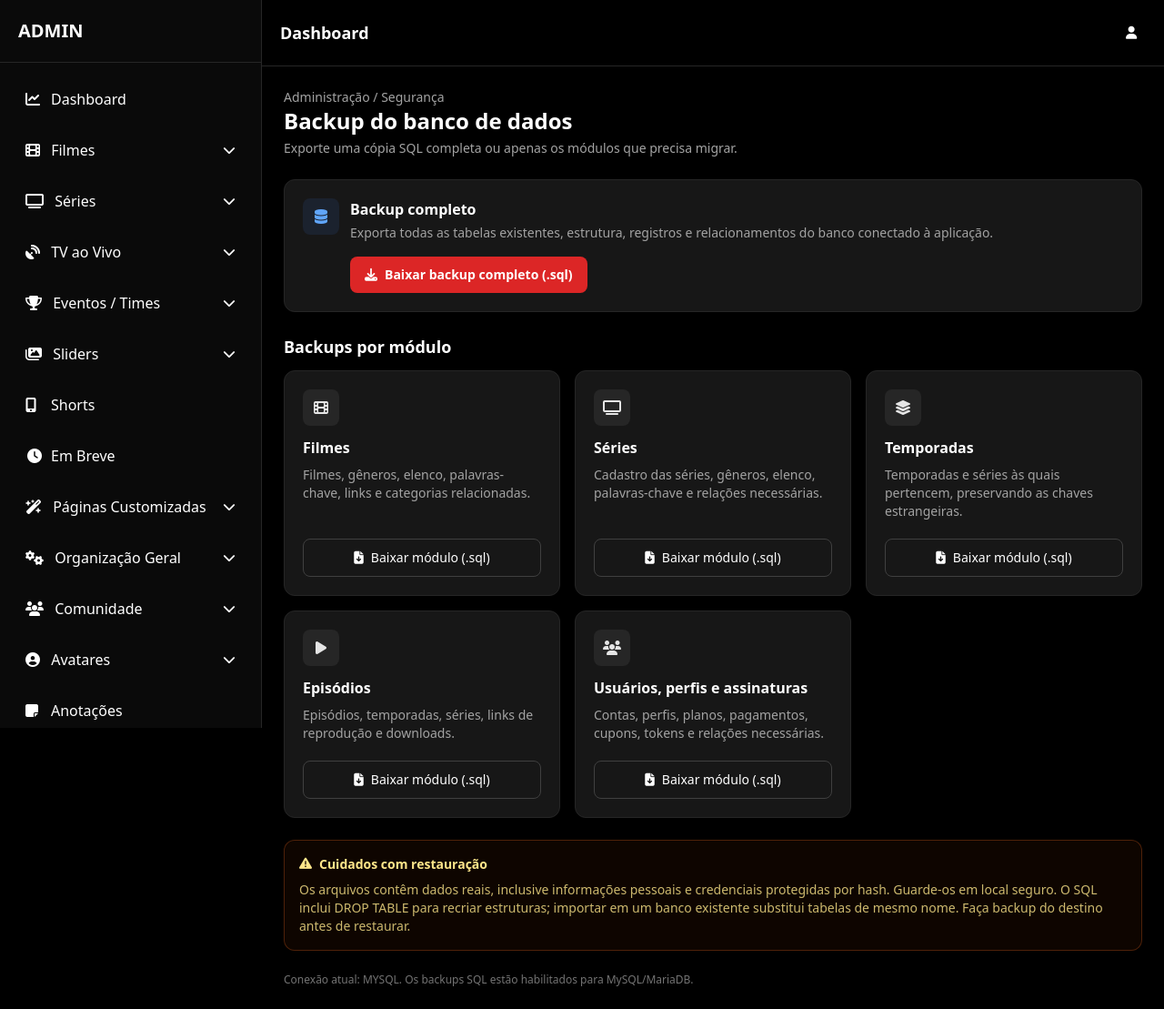
After one commit to JTANKxz/fynecine, a Laravel app: page /dashzin/backups in a window 1280 px wide. The commit adds this page. Shown: the whole page at 91% size. Run offline with Laravel 12, Linux system fonts and the light colour scheme; a user stored in the database is signed in; data comes from the database, SQL or seed files in the repository; tables that the repository leaves empty hold one stand-in row (values such as "Sample post"); some libraries are stand-ins or nearby versions.

Commit message:
Mudanças

```diff
--- /dev/null
+++ b/app/Http/Controllers/Admin/DatabaseBackupController.php
@@ -0,0 +1,125 @@
+<?php
+
+namespace App\Http\Controllers\Admin;
+
+use App\Http\Controllers\Controller;
+use Illuminate\Support\Facades\DB;
+use Symfony\Component\HttpFoundation\StreamedResponse;
+
+class DatabaseBackupController extends Controller
+{
+    private const GROUPS = [
+        'movies' => [
+            'label' => 'Filmes',
+            'description' => 'Filmes, gêneros, elenco, palavras-chave, links e categorias relacionadas.',
+            'tables' => ['movies', 'genres', 'genre_movie', 'casts', 'castables', 'tmdb_keywords', 'keywordables', 'movie_play_links', 'movie_download_links', 'content_categories', 'sliders', 'profile_lists'],
+        ],
+        'series' => [
+            'label' => 'Séries',
+            'description' => 'Cadastro das séries, gêneros, elenco, palavras-chave e relações necessárias.',
+            'tables' => ['series', 'genres', 'genre_series', 'casts', 'castables', 'tmdb_keywords', 'keywordables', 'content_categories', 'sliders'],
+        ],
+        'seasons' => [
+            'label' => 'Temporadas',
+            'description' => 'Temporadas e séries às quais pertencem, preservando as chaves estrangeiras.',
+            'tables' => ['seasons', 'series'],
+        ],
+        'episodes' => [
+            'label' => 'Episódios',
+            'description' => 'Episódios, temporadas, séries, links de reprodução e downloads.',
+            'tables' => ['episodes', 'seasons', 'series', 'episode_links', 'episode_download_links'],
+        ],
+        'users' => [
+            'label' => 'Usuários, perfis e assinaturas',
+            'description' => 'Contas, perfis, planos, pagamentos, cupons, tokens e relações necessárias.',
+            'tables' => ['users', 'profiles', 'subscription_plans', 'pix_payments', 'cakto_campaign_purchases', 'personal_access_tokens', 'coupons', 'user_coupons', 'reward_claims', 'notifications', 'notification_user', 'profile_lists', 'watch_progress', 'playlists', 'playlist_items'],
+        ],
+    ];
+
+    public function index()
+    {
+        abort_unless(auth()->user()?->isAdmin(), 403);
+        $driver = DB::connection()->getDriverName();
+        $groups = self::GROUPS;
+        return view('admin.backups.index', compact('groups', 'driver'));
+    }
+
+    public function download(string $type): StreamedResponse
+    {
+        abort_unless(auth()->user()?->isAdmin(), 403);
+        abort_unless($type === 'full' || isset(self::GROUPS[$type]), 404);
+
+        $connection = DB::connection();
+        abort_unless(in_array($connection->getDriverName(), ['mysql', 'mariadb'], true), 422, 'A exportação SQL está disponível para MySQL/MariaDB.');
+
+        $allTables = collect(DB::select('SHOW FULL TABLES'))
+            ->filter(fn ($row) => strtoupper((string) (array_values((array) $row)[1] ?? '')) === 'BASE TABLE')
+            ->map(fn ($row) => array_values((array) $row)[0])
+            ->filter(fn ($name) => is_string($name) && preg_match('/^[A-Za-z0-9_]+$/', $name))
+            ->values()->all();
+
+        $tables = $type === 'full' ? $allTables : $this->resolveTables(self::GROUPS[$type]['tables'], $allTables);
+        abort_if(empty($tables), 422, 'Nenhuma tabela disponível para esta seleção.');
+
+        $filename = 'fynecine-' . $type . '-' . now()->format('Y-m-d_His') . '.sql';
+
+        return response()->streamDownload(function () use ($connection, $tables, $type) {
+            $out = fopen('php://output', 'wb');
+            fwrite($out, "-- FYNECINE DATABASE BACKUP\n-- Gerado em: " . now()->toDateTimeString() . "\n-- Tipo: {$type}\n\n");
+            fwrite($out, "SET NAMES utf8mb4;\nSET FOREIGN_KEY_CHECKS=0;\nSET SQL_MODE='NO_AUTO_VALUE_ON_ZERO';\n\n");
+
+            foreach ($tables as $table) {
+                $q = chr(96) . str_replace(chr(96), chr(96).chr(96), $table) . chr(96);
+                $create = $connection->selectOne("SHOW CREATE TABLE {$q}");
+                $createValues = $create ? array_values((array) $create) : [];
+                $createSql = $createValues[1] ?? null;
+                if (!$createSql) continue;
+
+                fwrite($out, "\n-- Estrutura: {$table}\nDROP TABLE IF EXISTS {$q};\n{$createSql};\n\n");
+                $columns = collect($connection->select("SHOW COLUMNS FROM {$q}"))->pluck('Field')->all();
+                if (!$columns) continue;
+
+                $columnSql = implode(', ', array_map(fn ($column) => chr(96) . str_replace(chr(96), chr(96).chr(96), $column) . chr(96), $columns));
+                foreach ($connection->table($table)->cursor() as $row) {
+                    $values = [];
+                    foreach ($columns as $column) {
+                        $value = $row->{$column};
+                        if ($value === null) $values[] = 'NULL';
+                        elseif (is_bool($value)) $values[] = $value ? '1' : '0';
+                        else $values[] = $connection->getPdo()->quote((string) $value);
+                    }
+                    fwrite($out, "INSERT INTO {$q} ({$columnSql}) VALUES (" . implode(', ', $values) . ");\n");
+                }
+                fwrite($out, "\n");
+            }
+            fwrite($out, "\nSET FOREIGN_KEY_CHECKS=1;\n");
+            fclose($out);
+        }, $filename, ['Content-Type' => 'application/sql; charset=UTF-8', 'Cache-Control' => 'no-store, private']);
+    }
+
+    private function resolveTables(array $requested, array $allTables): array
+    {
+        $available = array_fill_keys($allTables, true);
+        $selected = [];
+        foreach ($requested as $table) if (isset($available[$table])) $selected[$table] = true;
+
+        $pending = array_keys($selected);
+        while ($pending) {
+            $table = array_pop($pending);
+            $parents = DB::select(
+                'SELECT DISTINCT REFERENCED_TABLE_NAME AS parent_table
+                 FROM information_schema.KEY_COLUMN_USAGE
+                 WHERE TABLE_SCHEMA = DATABASE() AND TABLE_NAME = ? AND REFERENCED_TABLE_NAME IS NOT NULL',
+                [$table]
+            );
+            foreach ($parents as $parent) {
+                $name = $parent->parent_table ?? null;
+                if ($name && isset($available[$name]) && !isset($selected[$name])) {
+                    $selected[$name] = true;
+                    $pending[] = $name;
+                }
+            }
+        }
+        return array_values(array_filter($allTables, fn ($table) => isset($selected[$table])));
+    }
+}
--- /dev/null
+++ b/resources/views/admin/backups/index.blade.php
@@ -0,0 +1,47 @@
+@extends('layouts.admin')
+
+@section('title', 'Backups do banco de dados')
+
+@section('content')
+<div class="max-w-6xl mx-auto space-y-6">
+    <div>
+        <p class="text-sm text-neutral-400">Administração / Segurança</p>
+        <h2 class="text-2xl font-bold text-white">Backup do banco de dados</h2>
+        <p class="text-sm text-neutral-400 mt-1">Exporte uma cópia SQL completa ou apenas os módulos que precisa migrar.</p>
+    </div>
+    <div class="rounded-xl border border-neutral-800 bg-neutral-900 p-5">
+        <div class="flex items-start gap-3">
+            <div class="w-10 h-10 rounded-lg bg-blue-500/10 text-blue-400 flex items-center justify-center shrink-0"><i class="fa-solid fa-database"></i></div>
+            <div>
+                <h3 class="font-semibold text-white">Backup completo</h3>
+                <p class="text-sm text-neutral-400 mt-1">Exporta todas as tabelas existentes, estrutura, registros e relacionamentos do banco conectado à aplicação.</p>
+                <a href="{{ route('admin.backups.download', 'full') }}" class="mt-4 inline-flex items-center gap-2 rounded-lg bg-red-600 hover:bg-red-500 px-4 py-2.5 text-sm font-semibold text-white"><i class="fa-solid fa-download"></i> Baixar backup completo (.sql)</a>
+            </div>
+        </div>
+    </div>
+    <div>
+        <h3 class="text-lg font-semibold text-white mb-3">Backups por módulo</h3>
+        <div class="grid grid-cols-1 md:grid-cols-2 xl:grid-cols-3 gap-4">
+            @foreach($groups as $key => $group)
+                <div class="rounded-xl border border-neutral-800 bg-neutral-900 p-5 flex flex-col">
+                    <div class="w-10 h-10 rounded-lg bg-neutral-800 text-neutral-200 flex items-center justify-center mb-3">
+                        @if($key === 'movies') <i class="fa-solid fa-film"></i>
+                        @elseif($key === 'series') <i class="fa-solid fa-tv"></i>
+                        @elseif($key === 'seasons') <i class="fa-solid fa-layer-group"></i>
+                        @elseif($key === 'episodes') <i class="fa-solid fa-play"></i>
+                        @else <i class="fa-solid fa-users"></i> @endif
+                    </div>
+                    <h4 class="font-semibold text-white">{{ $group['label'] }}</h4>
+                    <p class="text-sm text-neutral-400 mt-2 flex-1">{{ $group['description'] }}</p>
+                    <a href="{{ route('admin.backups.download', $key) }}" class="mt-5 inline-flex justify-center items-center gap-2 rounded-lg border border-neutral-700 hover:bg-neutral-800 px-4 py-2.5 text-sm font-medium text-white"><i class="fa-solid fa-file-arrow-down"></i> Baixar módulo (.sql)</a>
+                </div>
+            @endforeach
+        </div>
+    </div>
+    <div class="rounded-xl border border-amber-900/60 bg-amber-950/20 p-4 text-sm text-amber-200">
+        <div class="flex gap-2 font-semibold"><i class="fa-solid fa-triangle-exclamation mt-0.5"></i> Cuidados com restauração</div>
+        <p class="mt-2 text-amber-200/80">Os arquivos contêm dados reais, inclusive informações pessoais e credenciais protegidas por hash. Guarde-os em local seguro. O SQL inclui DROP TABLE para recriar estruturas; importar em um banco existente substitui tabelas de mesmo nome. Faça backup do destino antes de restaurar.</p>
+    </div>
+    <p class="text-xs text-neutral-500">Conexão atual: {{ strtoupper($driver) }}. Os backups SQL estão habilitados para MySQL/MariaDB.</p>
+</div>
+@endsection
--- a/resources/views/layouts/admin.blade.php
+++ b/resources/views/layouts/admin.blade.php
@@ -447,6 +447,15 @@
                 </a>
             </div>
 
+            {{-- Backups do banco --}}
+            @if(Auth::user()->isAdmin())
+            <div>
+                <a href="{{ route('admin.backups.index') }}"
+                   class="block p-3 rounded flex items-center gap-2 {{ request()->routeIs('admin.backups.*') ? 'bg-netflix text-white' : 'hover:bg-neutral-800' }}">
+                    <i class="fa-solid fa-database w-5"></i> Backups do banco
+                </a>
+            </div>
+            @endif
         </nav>
     </aside>
 
--- a/routes/web.php
+++ b/routes/web.php
@@ -55,6 +55,10 @@ Route::post('/reset-password', [AuthController::class, 'resetPassword'])->name('
 
 Route::middleware(['admin', 'auth'])->prefix('dashzin')->name('admin.')->group(function () {
     Route::get('/', [DashboardController::class, 'index'])->name('dash');
+
+    // Backups do banco (somente administrador)
+    Route::get('/backups', [\App\Http\Controllers\Admin\DatabaseBackupController::class, 'index'])->name('backups.index');
+    Route::get('/backups/download/{type}', [\App\Http\Controllers\Admin\DatabaseBackupController::class, 'download'])->where('type', 'full|movies|series|seasons|episodes|users')->name('backups.download');
 
     Route::get('/tmdb', [TMDBController::class, 'index'])->name('tmdb');
     Route::get('/tmdb/search', [TMDBController::class, 'search']);
```
